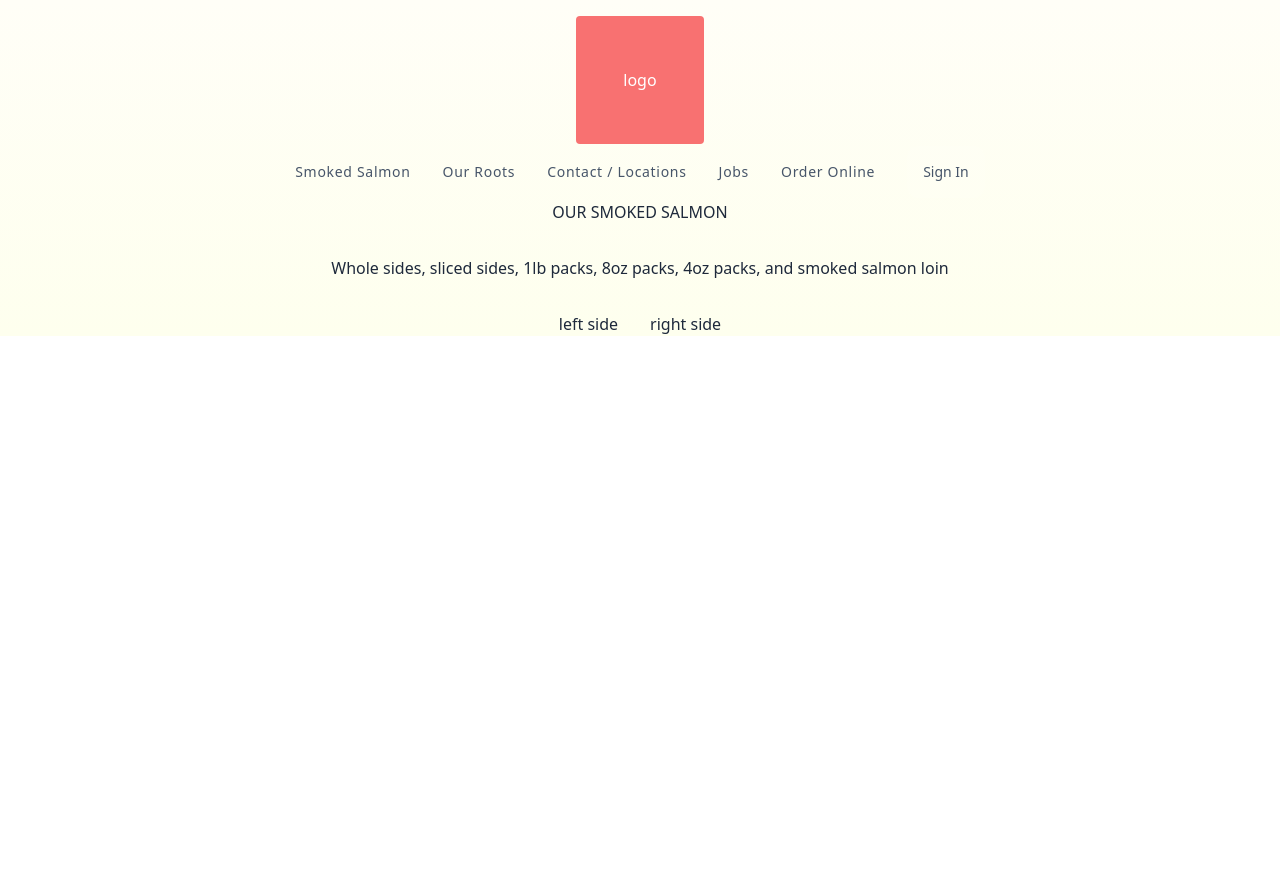
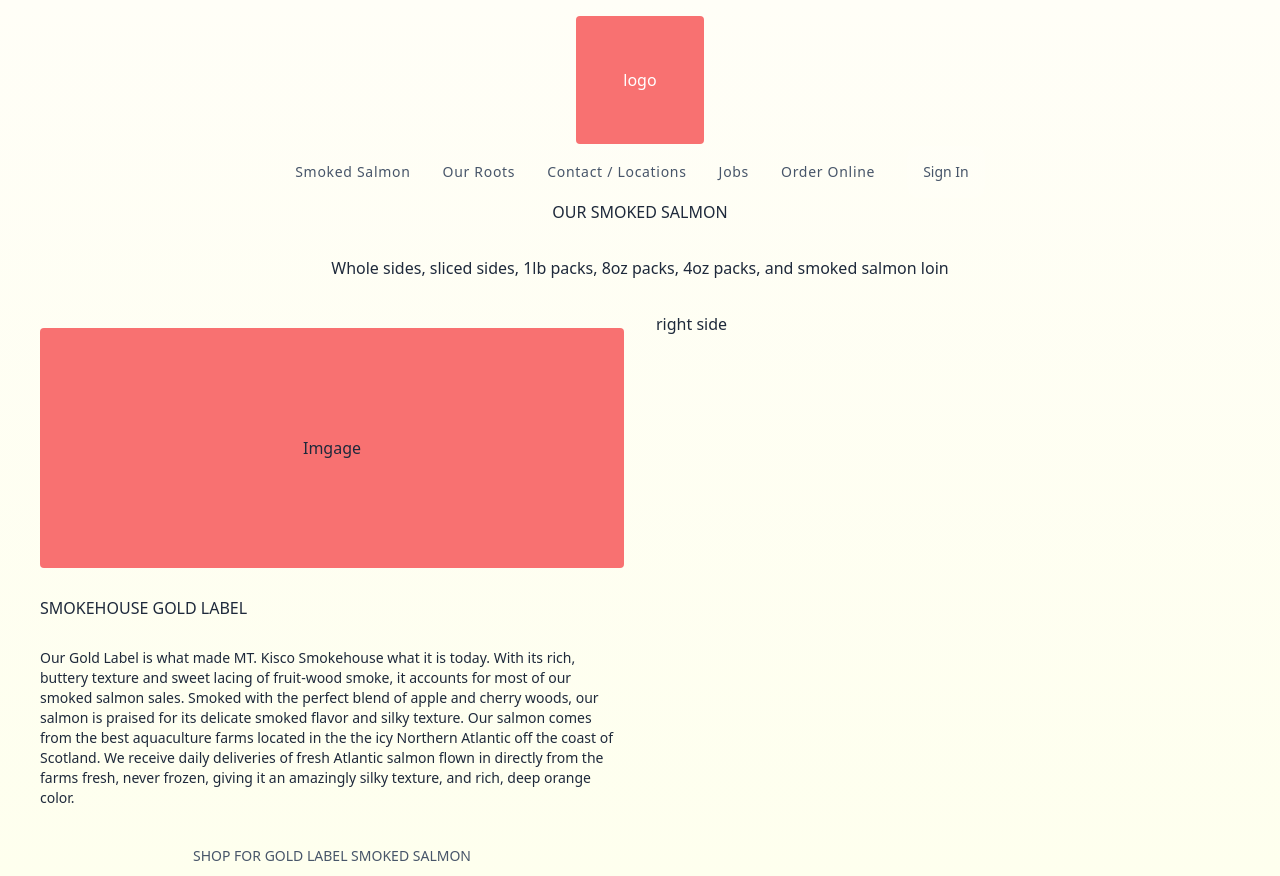
Before and after one commit to michael-carvajal/mtk_smokehouse, a Next.js app: page / in a window 1280 px wide. Before the commit the page ends 800 px from the top, so only its background shows below. Built offline with nearby package versions, Linux system fonts and the light colour scheme; no server answers.

Commit message:
draft left side feature one

```diff
--- a/src/app/_components/FeaturedOne.tsx
+++ b/src/app/_components/FeaturedOne.tsx
@@ -1,13 +1,20 @@
 import React from 'react'
+import { Button } from '~/components/ui/button'
 
 function FeaturedOne() {
     return (
-        <div className='text-slate-800 flex flex-col gap-8 justify-center items-center'>
+        <div className='text-slate-800 flex flex-col gap-8 justify-center items-center flex-1 mx-10'>
             <h1>OUR SMOKED SALMON</h1>
             <h3>Whole sides, sliced sides, 1lb packs, 8oz packs, 4oz packs, and smoked salmon loin</h3>
             <div className='flex gap-8'>
-                <div>left side</div>
-                <div>right side</div>
+                <div className='flex flex-col flex-1 gap-7'>
+                    <div className='flex justify-center items-center h-60 my-0 mt-4 rounded mx-auto bg-red-400 w-full'>Imgage</div>
+                    <h4>SMOKEHOUSE GOLD LABEL</h4>
+                    <div className='text-sm'>Our Gold Label is what made MT. Kisco Smokehouse what it is today. With its rich, buttery texture and sweet lacing of fruit-wood smoke, it accounts for most of our smoked salmon sales. Smoked with the perfect blend of apple and cherry woods, our salmon is praised for its delicate smoked flavor and silky texture. Our salmon comes from the best aquaculture farms located in the the icy Northern Atlantic off the coast of Scotland. We receive daily deliveries of fresh Atlantic salmon flown in directly from the farms fresh, never frozen, giving it an amazingly silky texture, and rich, deep orange color.</div>
+                    <Button variant='ghost' className='text-slate-600'>SHOP FOR GOLD LABEL SMOKED SALMON</Button>
+                </div>
+
+                <div className='flex-1'>right side</div>
             </div>
         </div>
     )
```
